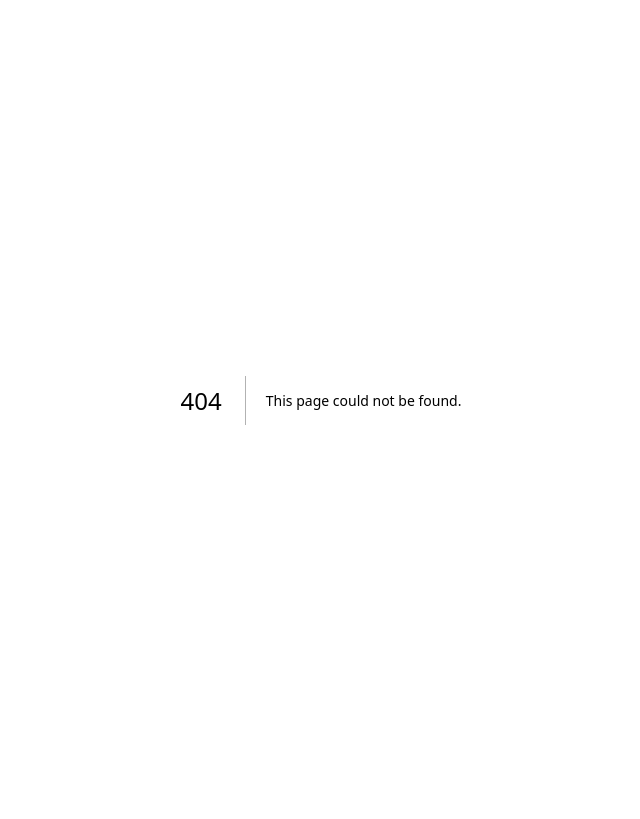
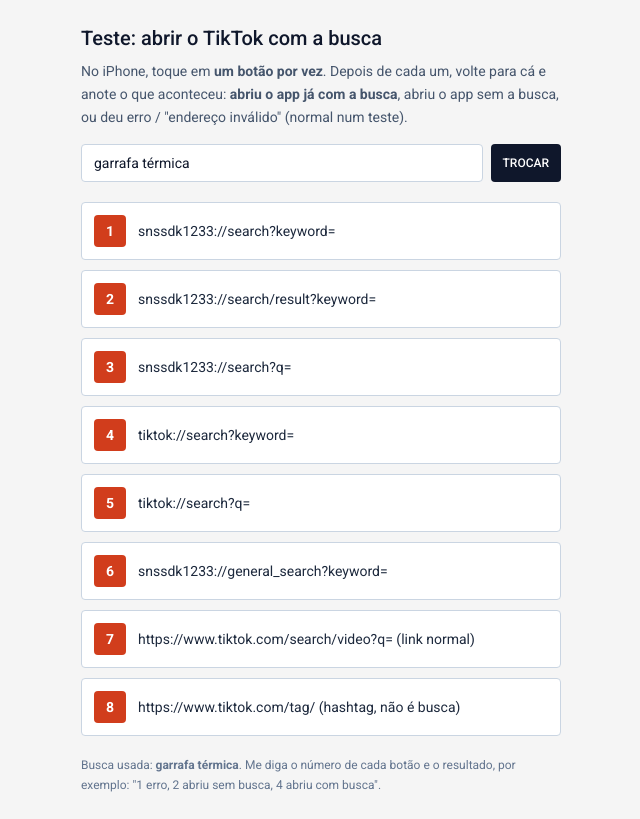
Before and after one commit to contatommfashiion-alt/shopee, a Next.js app: page /teste-tiktok in a window 1280 px wide. Before the commit this address had no page. Shown: the whole page, without its empty margins (319-959 px from the left). Built offline with nearby package versions, Linux system fonts and the light colour scheme.

Commit message:
atualização

```diff
--- /dev/null
+++ b/app/teste-tiktok/page.tsx
@@ -0,0 +1,94 @@
+import type { Metadata } from "next";
+
+/**
+ * TEMPORARY test page: which link opens the TikTok app on iPhone with the
+ * search already filled in? TikTok documents no such deep link, so the
+ * candidates below are tried by hand on a real phone. Delete this folder once
+ * the answer is in.
+ *
+ * Plain links and a GET form only, no client JS, so it works even when the
+ * phone reaches the dev server through the LAN address.
+ */
+
+export const metadata: Metadata = {
+  title: "Teste TikTok",
+  robots: { index: false, follow: false },
+};
+
+interface Candidate {
+  id: number;
+  label: string;
+  build: (query: string) => string;
+}
+
+const enc = encodeURIComponent;
+/** Hashtags have no spaces or accents: "garrafa térmica" → "garrafatermica". */
+const hashtag = (query: string) =>
+  query.normalize("NFD").replace(/[̀-ͯ]/g, "").replace(/[^\p{L}\p{N}]/gu, "").toLowerCase();
+
+const CANDIDATES: Candidate[] = [
+  { id: 1, label: "snssdk1233://search?keyword=", build: (q) => `snssdk1233://search?keyword=${enc(q)}` },
+  { id: 2, label: "snssdk1233://search/result?keyword=", build: (q) => `snssdk1233://search/result?keyword=${enc(q)}` },
+  { id: 3, label: "snssdk1233://search?q=", build: (q) => `snssdk1233://search?q=${enc(q)}` },
+  { id: 4, label: "tiktok://search?keyword=", build: (q) => `tiktok://search?keyword=${enc(q)}` },
+  { id: 5, label: "tiktok://search?q=", build: (q) => `tiktok://search?q=${enc(q)}` },
+  { id: 6, label: "snssdk1233://general_search?keyword=", build: (q) => `snssdk1233://general_search?keyword=${enc(q)}` },
+  { id: 7, label: "https://www.tiktok.com/search/video?q= (link normal)", build: (q) => `https://www.tiktok.com/search/video?q=${enc(q)}` },
+  { id: 8, label: "https://www.tiktok.com/tag/ (hashtag, não é busca)", build: (q) => `https://www.tiktok.com/tag/${enc(hashtag(q))}` },
+];
+
+export default async function TikTokTestPage({
+  searchParams,
+}: {
+  searchParams: Promise<{ [key: string]: string | string[] | undefined }>;
+}) {
+  const raw = (await searchParams).q;
+  const query = (typeof raw === "string" ? raw : "").trim() || "garrafa térmica";
+
+  return (
+    <main className="mx-auto max-w-lg px-4 py-6">
+      <h1 className="text-xl font-medium text-slate-900">Teste: abrir o TikTok com a busca</h1>
+      <p className="mt-2 text-sm leading-relaxed text-slate-600">
+        No iPhone, toque em <strong>um botão por vez</strong>. Depois de cada um, volte para cá e anote
+        o que aconteceu: <strong>abriu o app já com a busca</strong>, abriu o app sem a busca, ou deu
+        erro / &quot;endereço inválido&quot; (normal num teste).
+      </p>
+
+      <form method="get" className="mt-4 flex gap-2">
+        <label htmlFor="q" className="sr-only">
+          Palavras para buscar
+        </label>
+        <input
+          id="q"
+          name="q"
+          defaultValue={query}
+          className="min-w-0 flex-1 rounded-sm border border-slate-300 bg-white px-3 py-2 text-sm"
+        />
+        <button type="submit" className="rounded-sm bg-slate-900 px-3 py-2 text-xs font-medium text-white">
+          TROCAR
+        </button>
+      </form>
+
+      <ol className="mt-5 space-y-2.5">
+        {CANDIDATES.map((candidate) => (
+          <li key={candidate.id}>
+            <a
+              href={candidate.build(query)}
+              className="flex items-center gap-3 rounded-sm border border-slate-300 bg-white px-3 py-3 text-sm text-slate-800 active:bg-slate-100"
+            >
+              <span className="flex h-8 w-8 shrink-0 items-center justify-center rounded-sm bg-brand-600 font-bold text-white">
+                {candidate.id}
+              </span>
+              <span className="min-w-0 break-all">{candidate.label}</span>
+            </a>
+          </li>
+        ))}
+      </ol>
+
+      <p className="mt-5 text-xs leading-relaxed text-slate-500">
+        Busca usada: <strong>{query}</strong>. Me diga o número de cada botão e o resultado, por exemplo:
+        &quot;1 erro, 2 abriu sem busca, 4 abriu com busca&quot;.
+      </p>
+    </main>
+  );
+}
```
